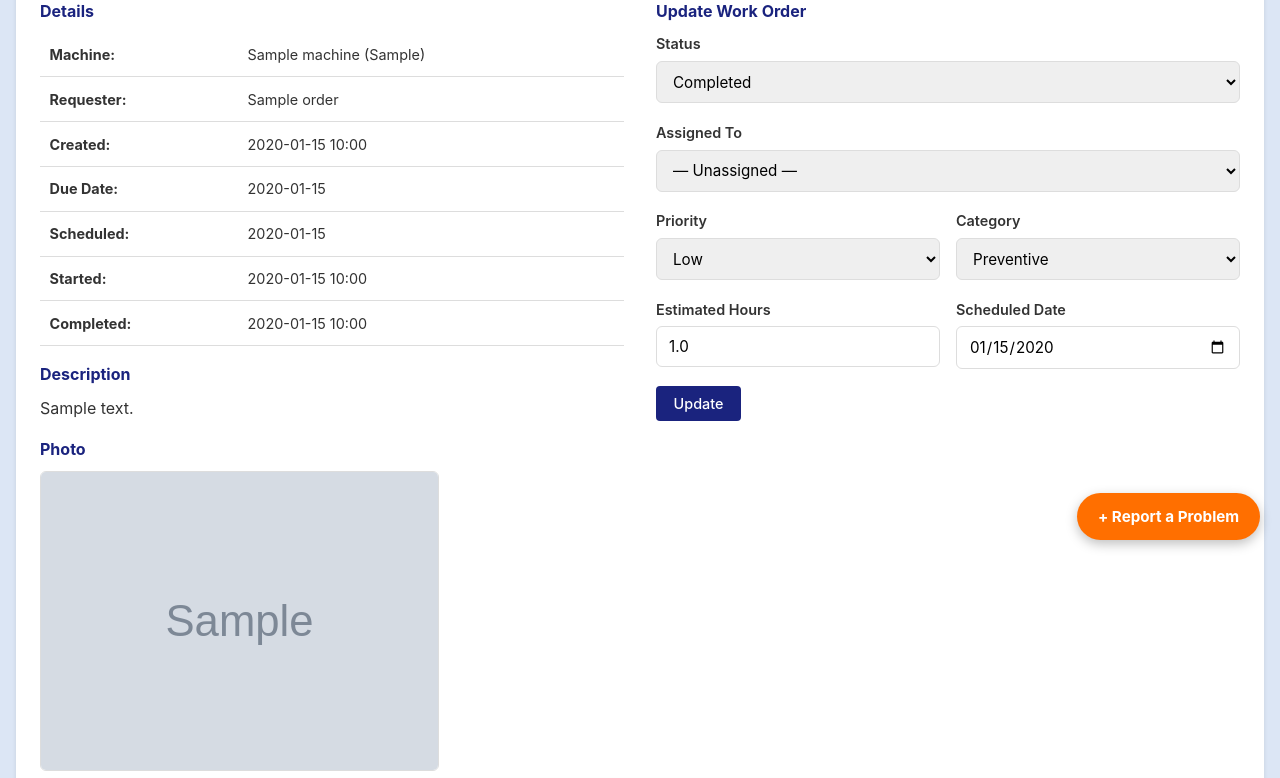
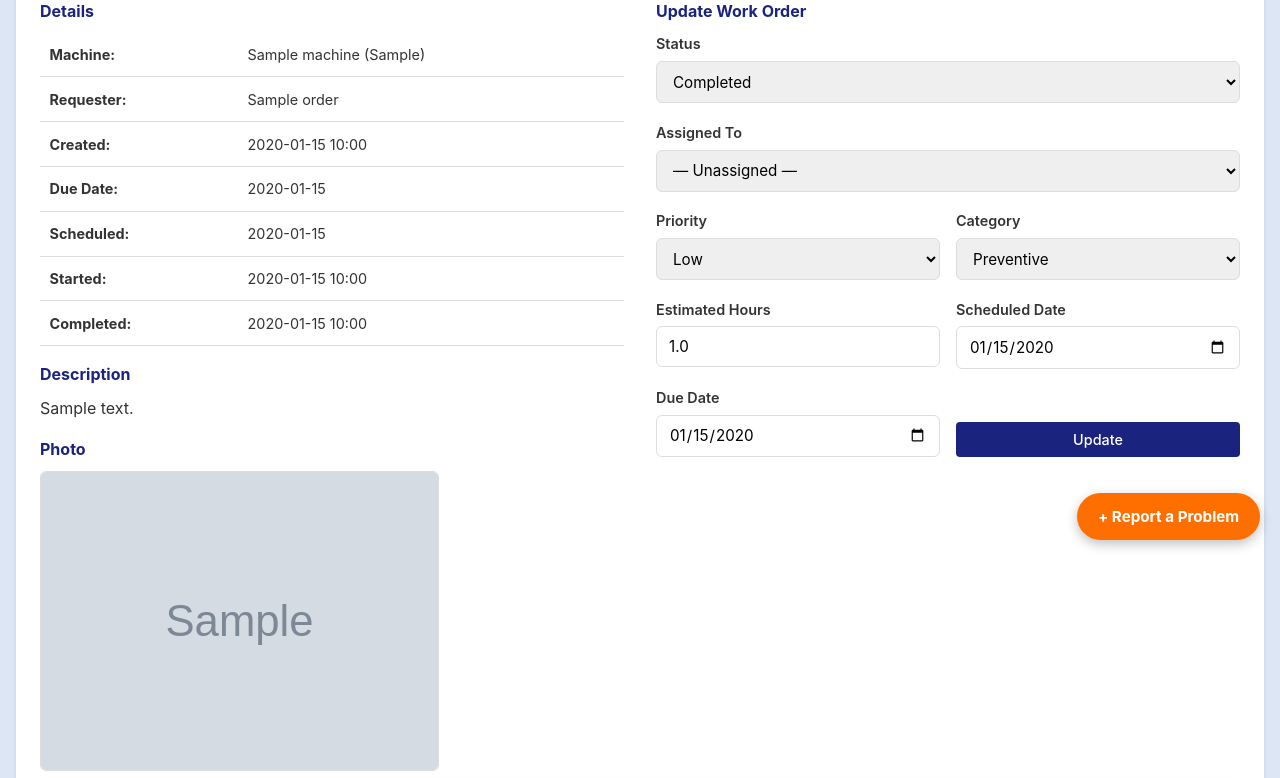
Before and after one commit to 1234zahradnik/rivets-mms, a Flask app: page /work-orders/1 in a window 1280 px wide. Shown: the part 240-1018 px from the top of the page. Run offline with Flask 3, Linux system fonts and the light colour scheme; a user stored in the database is signed in; tables that the repository leaves empty hold one stand-in row (values such as "Sample post"); grey boxes marked "Sample" are stand-in pictures.

Commit message:
Mobile: responsive grids, voice on public form, due date edit on WO update
- Add .two-col / .two-col-main responsive grid utilities to base.html
  (auto-stacks to 1 column at <=700px)
- Apply responsive grids to wo_detail, reports, machine_detail, dashboard
  so they no longer squish on phones
- Add voice input (🎤) to public_report.html standalone form
- Add Due Date field to WO Update form + wire up wo_update route
  (was only settable at creation time before)

Co-Authored-By: Claude Sonnet 4.6 <noreply@anthropic.com>

```diff
--- a/app.py
+++ b/app.py
@@ -685,6 +685,8 @@ def wo_update(id):
     wo.category        = request.form.get('category', wo.category)
     wo.estimated_hours = safe_float(request.form.get('estimated_hours'))
     wo.scheduled_date  = safe_date(request.form.get('scheduled_date'))
+    if request.form.get('due_date') is not None:
+        wo.due_date = safe_date(request.form.get('due_date'))
 
     if old_status != wo.status:
         if wo.status == 'In Progress' and not wo.started_at:
--- a/templates/base.html
+++ b/templates/base.html
@@ -114,6 +114,12 @@ tr:hover{background:#fafbff;}
 @media(max-width:600px){
   .hide-mobile{display:none!important;}
   .mob-cards{display:block;}
+}
+/* ── Responsive 2-column grid ────────────────────────────────────────── */
+.two-col{display:grid;grid-template-columns:1fr 1fr;gap:1rem;}
+.two-col-main{display:grid;grid-template-columns:2fr 1fr;gap:1rem;}
+@media(max-width:700px){
+  .two-col,.two-col-main{grid-template-columns:1fr!important;}
 }
 </style>
 {% block extra_css %}{% endblock %}
--- a/templates/dashboard.html
+++ b/templates/dashboard.html
@@ -105,7 +105,7 @@
 </div>
 {% endif %}
 
-<div style="display:grid;grid-template-columns:2fr 1fr;gap:1rem;">
+<div class="two-col-main">
 
 <div class="card">
 <div style="display:flex;justify-content:space-between;align-items:center;margin-bottom:0.75rem;">
--- a/templates/machine_detail.html
+++ b/templates/machine_detail.html
@@ -19,7 +19,7 @@
 </div>
 </div>
 
-<div style="display:grid;grid-template-columns:1fr 1fr;gap:1rem;">
+<div class="two-col">
 <div class="card">
 <div style="display:flex;gap:1.5rem;flex-wrap:wrap;align-items:flex-start;">
 <div style="flex:1;min-width:0;">
--- a/templates/reports.html
+++ b/templates/reports.html
@@ -26,7 +26,7 @@
 </div>
 </div>
 
-<div style="display:grid;grid-template-columns:1fr 1fr;gap:1rem;">
+<div class="two-col">
 
 <div class="card">
 <h3>Work Orders by Status</h3>
--- a/templates/wo_detail.html
+++ b/templates/wo_detail.html
@@ -33,7 +33,7 @@
 </div>
 </div>
 
-<div style="display:grid;grid-template-columns:1fr 1fr;gap:2rem;margin-top:1rem;">
+<div class="two-col" style="gap:2rem;margin-top:1rem;">
 <div>
 <h3 style="font-size:1rem;color:var(--primary);margin-bottom:0.5rem;">Details</h3>
 <table style="font-size:0.9rem;">
@@ -102,7 +102,7 @@
 </div>
 </div>
 
-<div style="display:grid;grid-template-columns:1fr 1fr;gap:1rem;">
+<div class="two-col">
 <div class="form-group">
 <label>Estimated Hours</label>
 <input type="number" step="0.5" name="estimated_hours" value="{{ wo.estimated_hours or '' }}">
@@ -113,7 +113,15 @@
 </div>
 </div>
 
-<button type="submit" class="btn btn-primary">Update</button>
+<div class="two-col">
+<div class="form-group">
+<label>Due Date</label>
+<input type="date" name="due_date" value="{{ wo.due_date.strftime('%Y-%m-%d') if wo.due_date else '' }}">
+</div>
+<div class="form-group" style="display:flex;align-items:flex-end;">
+<button type="submit" class="btn btn-primary" style="width:100%;">Update</button>
+</div>
+</div>
 </form>
 
 {% if wo.status not in ['Completed', 'Cancelled'] %}
@@ -178,7 +186,7 @@
 {% if wo.status == 'Completed' %}
 <div class="card">
 <h2>Completion Summary</h2>
-<div style="display:grid;grid-template-columns:1fr 1fr;gap:2rem;">
+<div class="two-col" style="gap:2rem;">
 <div>
 <table style="font-size:0.9rem;">
 <tr><td><strong>Resolution:</strong></td><td>{{ wo.resolution or '—' }}</td></tr>
```
Also changed, not shown: templates/public_report.html (+46 -0 lines).
